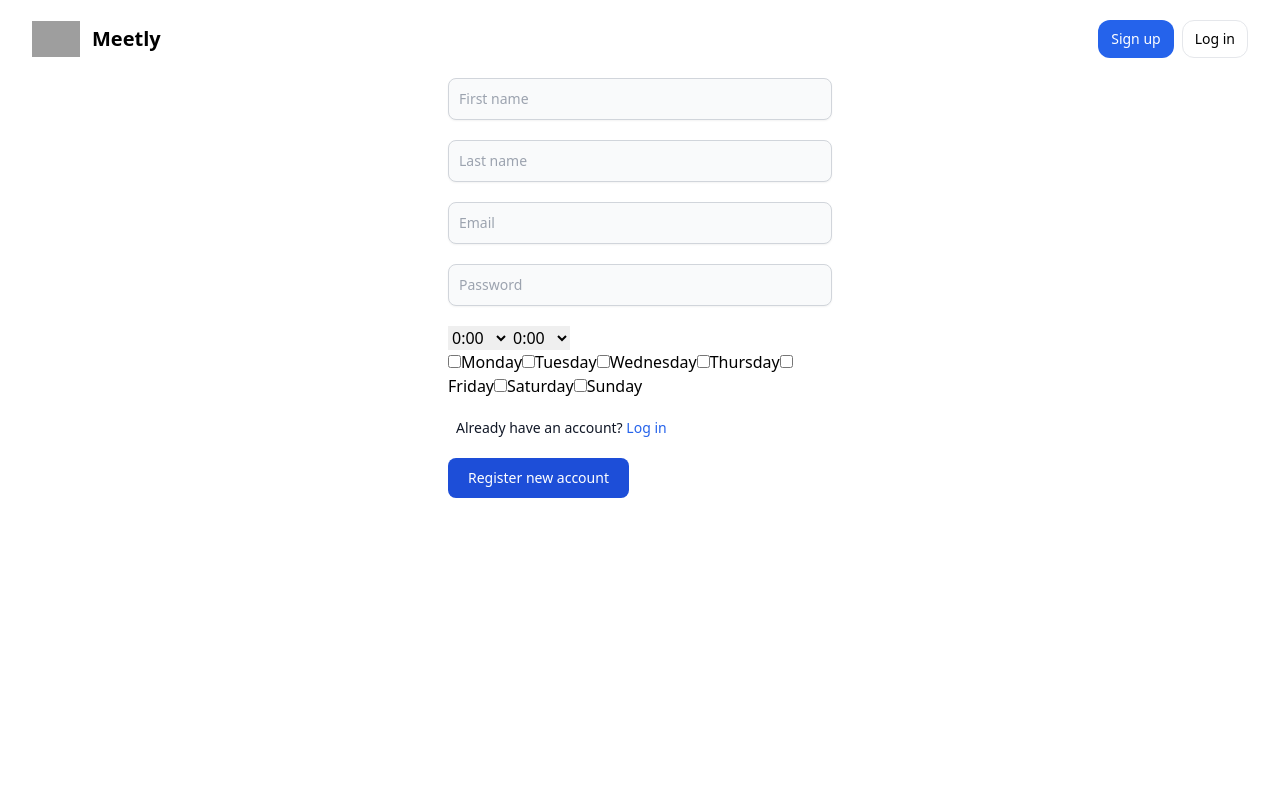
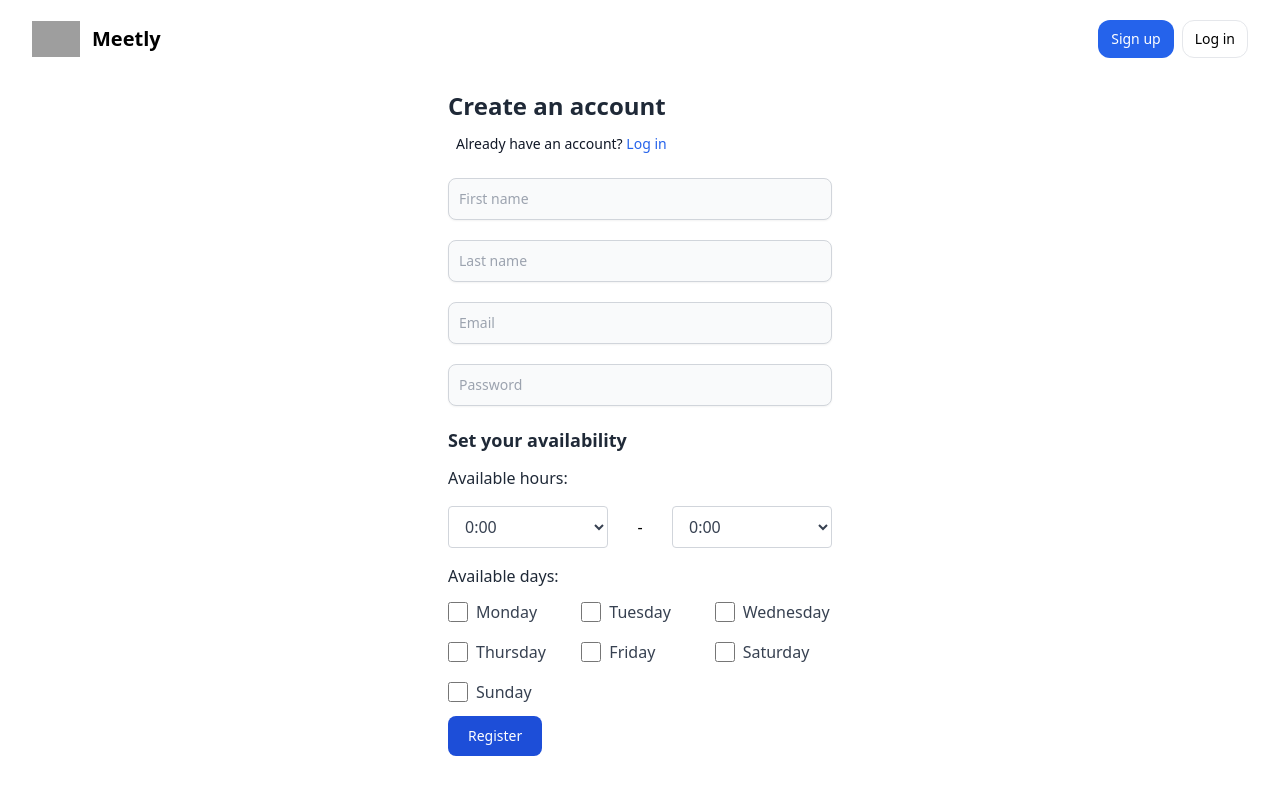
Before and after one commit to mblaszczykowski/appointment-scheduling-app, a React (Create React App) app in the folder frontend/: page / in a window 1280 px wide. Both pictures are taken after a click on the button "Sign up". Shown: the top 794 px of the page. Built offline with nearby package versions, Linux system fonts and the light colour scheme; grey boxes are pictures that could not be loaded.

Commit message:
small register form update

```diff
--- a/frontend/src/components/RegisterForm.js
+++ b/frontend/src/components/RegisterForm.js
@@ -3,7 +3,7 @@ import { ErrorMessage, Field, Form, Formik } from 'formik';
 import * as Yup from 'yup';
 import css from './RegisterForm.module.css';
 
-// Updated validation schema
+// Validation schema
 const contactSchema = Yup.object().shape({
     firstname: Yup.string()
         .matches(/^[a-zA-Z0-9]+$/, 'Only Latin characters and digits are allowed.')
@@ -35,8 +35,9 @@ const contactSchema = Yup.object().shape({
         .max(23, 'Latest hour can be 23.')
         .required('Available to hour is required.'),
     availableDays: Yup.array()
-        .of(Yup.string())
-        .required('At least one day must be selected.'),
+        .of(Yup.string().required())
+        .min(1, 'At least one day must be selected.')
+        .required('Available days are required.'),
 });
 
 export default class RegisterForm extends React.Component {
@@ -100,6 +101,24 @@ export default class RegisterForm extends React.Component {
                 >
                     {({ setFieldValue, values }) => (
                         <Form className="max-w-sm mx-auto">
+                            <div className="py-3">
+                                <h1 className="block text-2xl font-bold text-gray-800 dark:text-white">Create an
+                                    account</h1>
+                            </div>
+                            <div className="flex items-start mb-6">
+                                <label
+                                    htmlFor="terms"
+                                    className="ms-2 text-sm font-medium text-gray-900 dark:text-gray-300"
+                                >
+                                    Already have an account?{' '}
+                                    <a
+                                        href="#"
+                                        className="text-blue-600 hover:underline dark:text-blue-500"
+                                    >
+                                        Log in
+                                    </a>
+                                </label>
+                            </div>
                             <div className="mb-5">
                                 <Field
                                     type="text"
@@ -152,48 +171,56 @@ export default class RegisterForm extends React.Component {
                                     component="span"
                                 />
                             </div>
-                            <div className="mb-5">
-                                <Field as="select" name="availableFromHour" className="select">
+
+
+                            <div className="mt-2 mb-5">
+                                <div className="mb-3">
+                                    <h1 className="block text-lg font-bold text-gray-800 dark:text-white">Set your
+                                        availability</h1>
+                                </div>
+                                <div className="mb-3">
+                                    <h1 className="block text-md text-gray-800 dark:text-white">Available hours:</h1>
+                                </div>
+
+
+                                <div className="flex justify-between items-center my-4">
+                                    <Field as="select" name="availableFromHour"
+                                           className="form-select block w-40 px-3 py-2 text-base font-normal text-gray-700 bg-white bg-clip-padding bg-no-repeat border border-solid border-gray-300 rounded transition ease-in-out m-0 focus:text-gray-700 focus:bg-white focus:border-blue-600 focus:outline-none">
                                         {Array.from({length: 24}, (_, i) => (
-                                        <option key={i} value={i}>{i}:00</option>
+                                            <option key={i} value={i}>{`${i}:00`}</option>
                                         ))}
                                     </Field>
-                                <Field as="select" name="availableToHour" className="select">
+                                    <span className="mx-2">-</span>
+                                    <Field as="select" name="availableToHour"
+                                           className="form-select block w-40 px-3 py-2 text-base font-normal text-gray-700 bg-white bg-clip-padding bg-no-repeat border border-solid border-gray-300 rounded transition ease-in-out m-0 focus:text-gray-700 focus:bg:white focus:border-blue-600 focus:outline-none">
                                         {Array.from({length: 24}, (_, i) => (
-                                        <option key={i} value={i}>{i}:00</option>
+                                            <option key={i} value={i}>{`${i}:00`}</option>
                                         ))}
                                     </Field>
-                                <div>
+                                    <ErrorMessage name="availableFromHour" component="div" className={css.error}/>
+                                    <ErrorMessage name="availableToHour" component="div" className={css.error}/>
+                                </div>
+                                <div className="mt-3">
+                                    <h1 className="block text-md text-gray-800 dark:text-white">Available days:</h1>
+                                </div>
+                                <div className="grid grid-cols-2 md:grid-cols-3 gap-4 py-3">
                                     {["Monday", "Tuesday", "Wednesday", "Thursday", "Friday", "Saturday", "Sunday"].map(day => (
-                                        <label key={day}>
-                                            <Field type="checkbox" name="availableDays" value={day}/>
-                                            {day}
+                                        <label key={day} className="flex items-center space-x-2">
+                                            <Field type="checkbox" name="availableDays" value={day}
+                                                   className="form-checkbox text-blue-600 w-5 h-5"/>
+                                            <span className="text-gray-700 dark:text-white">{day}</span>
                                         </label>
                                     ))}
                                 </div>
+                                <ErrorMessage name="availableDays" component="div" className={css.error} />
 
+
+                                {/* Submit button */}
+                            <button type="submit"
+                                    className="text-white bg-blue-700 hover:bg-blue-800 focus:ring-4 focus:outline-none focus:ring-blue-300 font-medium rounded-lg text-sm px-5 py-2.5 text-center dark:bg-blue-600 dark:hover:bg-blue-700 dark:focus:ring-blue-800">
+                                Register
+                            </button>
                         </div>
-
-                            <div className="flex items-start mb-5">
-                                <label
-                                    htmlFor="terms"
-                                    className="ms-2 text-sm font-medium text-gray-900 dark:text-gray-300"
-                                >
-                                    Already have an account?{' '}
-                                    <a
-                                        href="#"
-                                        className="text-blue-600 hover:underline dark:text-blue-500"
-                                    >
-                                        Log in
-                                    </a>
-                                </label>
-                            </div>
-                            <button
-                                type="submit"
-                                className="text-white bg-blue-700 hover:bg-blue-800 focus:ring-4 focus:outline-none focus:ring-blue-300 font-medium rounded-lg text-sm px-5 py-2.5 text-center dark:bg-blue-600 dark:hover:bg-blue-700 dark:focus:ring-blue-800"
-                            >
-                                Register new account
-                            </button>
                         </Form>
                         )}
                 </Formik>
```
Lines whose indentation alone changed are shown as unchanged.
